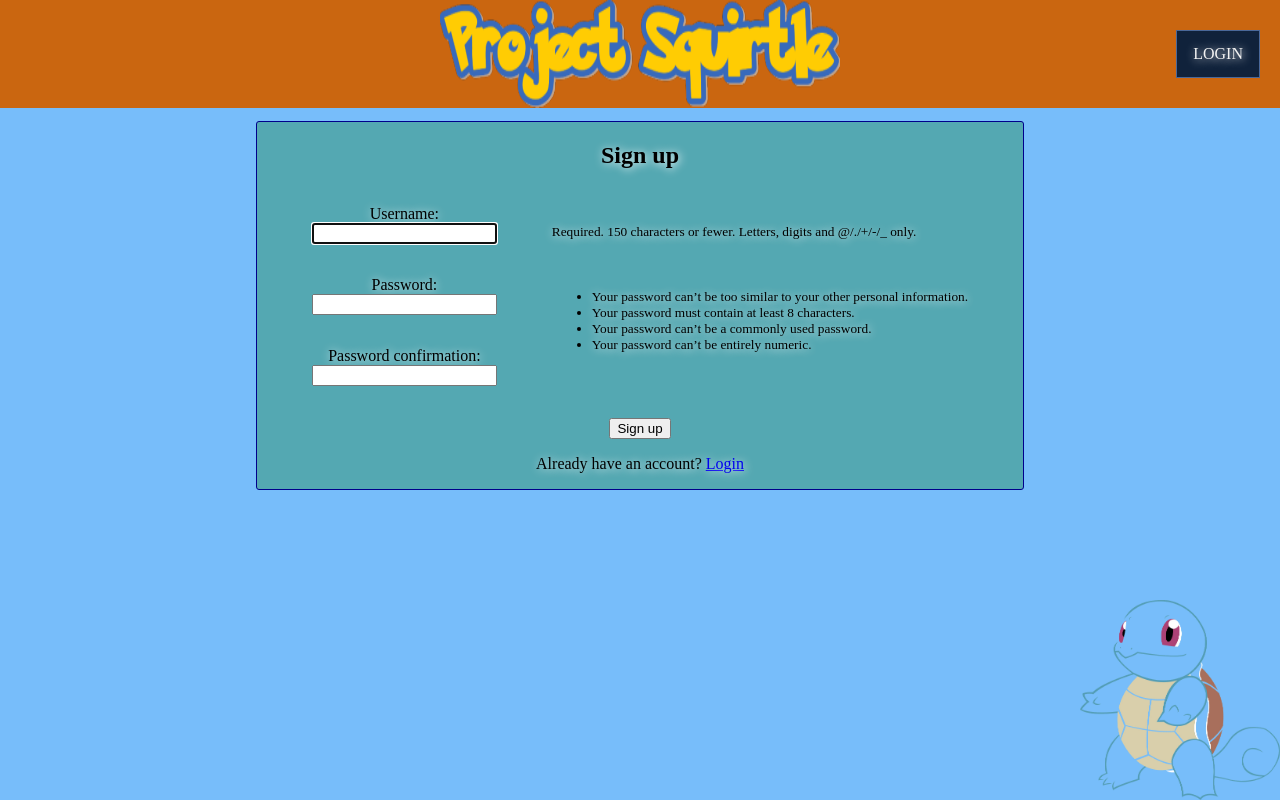
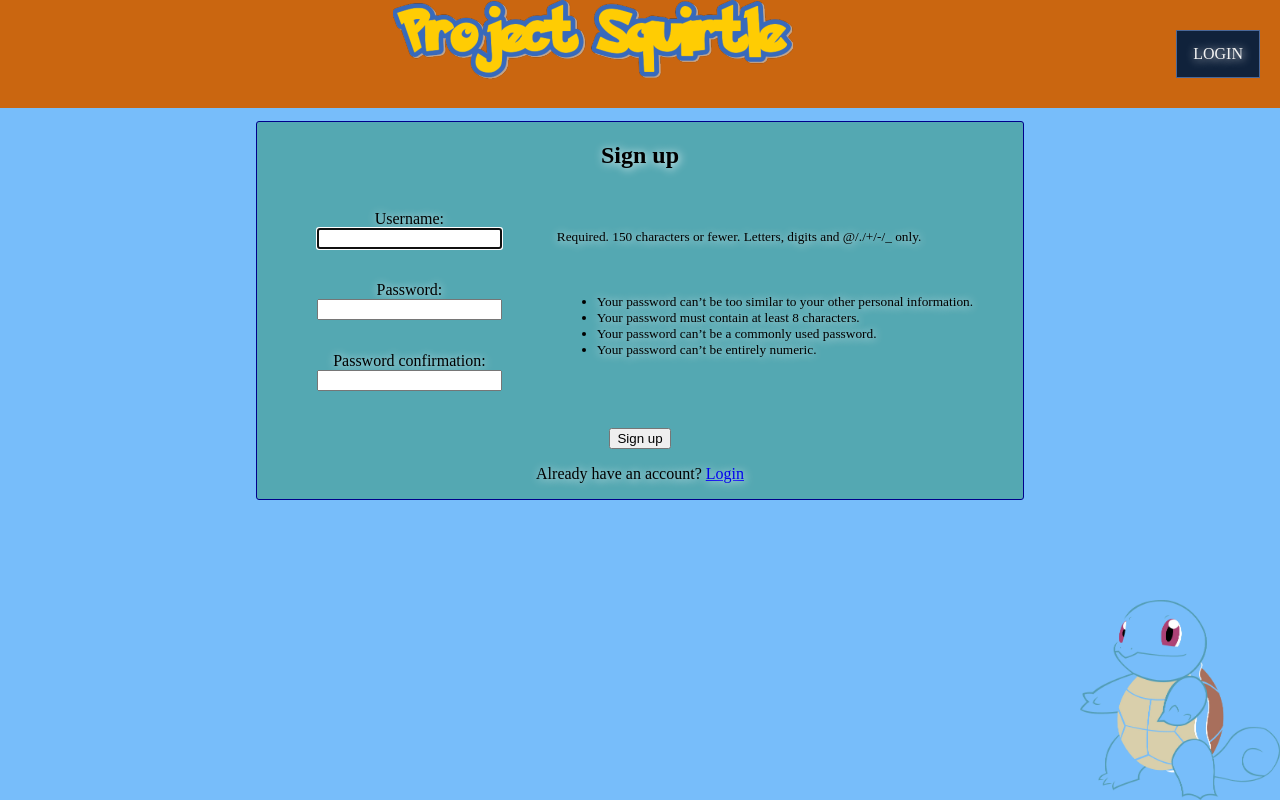
Before and after one commit to ethanswatson/projectsquirtle2, a Django app: page /createaccount/ in a window 1280 px wide. Run offline with Django 3.2, Linux system fonts and the light colour scheme.

Commit message:
general frontend cleanup

```diff
--- a/src/quizapp/static/quizapp/css/login.css
+++ b/src/quizapp/static/quizapp/css/login.css
@@ -1,51 +1,3 @@
-body{
-	justify-content: space-around;
-	background-color: rgb(119, 189, 250);
-	background-repeat: no-repeat;
-	background-size: 100%;
-	text-shadow: 1px 1px 10px white;
-	margin: 0px;
-	padding: 0px;
-}
-
-
-header{
-    background-color: #CA6610;
-    top: 0;
-	width: 100%;
-	display: flex;
-	justify-content: space-between;
-	width: 100%;
-}
-
-header a {
-    float: right;
-    display: block;
-    color: #f2f2f2;
-    text-align: center;
-    padding: 14px 16px;
-	margin: 30px 20px 30px 0px;
-	background: #10223B;
-    text-decoration: none;
-	border: 1px solid #4a6899;
-}
-
-header a:hover{
-	background: #294277;
-}
-
-
-
-footer img{
-	position: fixed;
-	width: 200px;
-	height: 200px;
-	right: 0px;
-	bottom: 0px;
-}
-
-
-
 section{
 	display: flex;
 	flex-direction: row;
--- a/src/quizapp/static/quizapp/css/style.css
+++ b/src/quizapp/static/quizapp/css/style.css
@@ -18,7 +18,7 @@
 	width: 100%;
 }
 
-header a {
+.header-link {
     float: right;
     display: block;
     color: #f2f2f2;
@@ -30,7 +30,7 @@
 	border: 1px solid #4a6899;
 }
 
-header a:hover{
+.header-link:hover{
 	background: #294277;
 }
 
@@ -57,7 +57,7 @@
 	text-align: center;
 	width: 100%;
 }
-article{
+.box-button{
 	background: #10223B;
 	padding: 50px;
 
@@ -68,7 +68,7 @@
   	text-align: center;
 }
 
-article:hover{
+.box-button:hover{
 	background: #294277;
 }
 
--- a/src/quizapp/templates/quizapp/createaccount.html
+++ b/src/quizapp/templates/quizapp/createaccount.html
@@ -4,7 +4,8 @@
 <head>
     <title>Quiz App</title>
     {% load static %}
-    <link rel = 'stylesheet', type='text/css', href="{% static 'quizapp/css/login.css' %}"/>
+    <link rel="stylesheet" href="{% static 'quizapp/css/style.css' %}">
+    <link rel = "stylesheet" href="{% static 'quizapp/css/login.css' %}"/>
 </head>
 
 <body>
--- a/src/quizapp/templates/quizapp/createquiz.html
+++ b/src/quizapp/templates/quizapp/createquiz.html
@@ -4,7 +4,8 @@
 <head>
     <title>Quiz App</title>
     {% load static %}
-        <link rel = 'stylesheet', type='text/css', href="{% static 'quizapp/css/login.css' %}"/>
+    <link rel="stylesheet" href="{% static 'quizapp/css/style.css' %}">
+    <link rel="stylesheet" href="{% static 'quizapp/css/login.css' %}"/>
 </head>
 <body style = "text-align: center"></body>
 
--- a/src/quizapp/templates/quizapp/editanswer.html
+++ b/src/quizapp/templates/quizapp/editanswer.html
@@ -4,7 +4,8 @@
 <head>
     <title>Quiz App</title>
     {% load static %}
-        <link rel = 'stylesheet', type='text/css', href="{% static 'quizapp/css/login.css' %}"/>
+    <link rel="stylesheet" href="{% static 'quizapp/css/style.css' %}">
+    <link rel = "stylesheet" href="{% static 'quizapp/css/login.css' %}"/>
 </head>
 <body style = "text-align: center"></body>
 
--- a/src/quizapp/templates/quizapp/editquestion.html
+++ b/src/quizapp/templates/quizapp/editquestion.html
@@ -4,8 +4,9 @@
 <head>
     <title>Quiz App</title>
     {% load static %}
-        <link rel = 'stylesheet', type='text/css', href="{% static 'quizapp/css/login.css' %}"/>
-        <script type="text/javascript" src="{% static 'quizapp/scripts/editquestion.js' %}"></script>
+    <link rel="stylesheet" href="{% static 'quizapp/css/style.css' %}">
+    <link rel = "stylesheet" href="{% static 'quizapp/css/login.css' %}"/>
+    <script type="text/javascript" src="{% static 'quizapp/scripts/editquestion.js' %}"></script>
 </head>
 <body style = "text-align: center"></body>
 
--- a/src/quizapp/templates/quizapp/editquiz.html
+++ b/src/quizapp/templates/quizapp/editquiz.html
@@ -4,8 +4,9 @@
 <head>
     <title>Quiz App</title>
     {% load static %}
-        <link rel = 'stylesheet', type='text/css', href="{% static 'quizapp/css/login.css' %}"/>
-        <script type="text/javascript" src="{% static 'quizapp/scripts/editquiz.js' %}"></script>
+    <link rel="stylesheet" href="{% static 'quizapp/css/style.css' %}">
+    <link rel = "stylesheet" href="{% static 'quizapp/css/login.css' %}"/>
+    <script type="text/javascript" src="{% static 'quizapp/scripts/editquiz.js' %}"></script>
 </head>
 <body style = "text-align: center"></body>
 
--- a/src/quizapp/templates/quizapp/index.html
+++ b/src/quizapp/templates/quizapp/index.html
@@ -12,9 +12,9 @@
 	{% include "./partials/header.html" %}
 
 	<section>
-		<article >Join Quiz</article>
+		<a href="{% url 'quizapp:joinQuiz' %}"><article class="box-button">Join Quiz</article></a>
 		{% if request.user.is_authenticated %}
-			<article >Create Quiz</article>
+			<a href="{% url 'quizapp:createQuiz' %}"><article class="box-button">Create Quiz</article></a>
 		{% endif %}
 	</section>
 
--- a/src/quizapp/templates/quizapp/partials/header.html
+++ b/src/quizapp/templates/quizapp/partials/header.html
@@ -6,10 +6,10 @@
         <a style = 'visibility: hidden'>LOGIN</a>
     {% endif %}
     {% load static %}
-    <img src="{% static 'quizapp/images/projectSquirtle.png' %}"/>
+    <a href="{% url 'quizapp:index' %}"><img src="{% static 'quizapp/images/projectSquirtle.png' %}"/></a>
     {% if request.user.is_authenticated %}
-        <a href="{% url 'quizapp:profile' %}">{{request.user.username}}</a>
+        <a class="header-link" href="{% url 'quizapp:profile' %}">{{request.user.username}}</a>
     {% else %}
-        <a href="{% url 'quizapp:login' %}">LOGIN</a>
+        <a class="header-link" href="{% url 'quizapp:login' %}">LOGIN</a>
     {% endif %}
 </header>
--- a/src/quizapp/templates/quizapp/profile.html
+++ b/src/quizapp/templates/quizapp/profile.html
@@ -4,8 +4,9 @@
 <head>
     <title>Quiz App</title>
     {% load static %}
-        <link rel = 'stylesheet', type='text/css', href="{% static 'quizapp/css/login.css' %}"/>
-        <script type="text/javascript" src="{% static 'quizapp/scripts/profile.js' %}"></script>
+    <link rel="stylesheet" href="{% static 'quizapp/css/style.css' %}">
+    <link rel = 'stylesheets' href="{% static 'quizapp/css/login.css' %}"/>
+    <script type="text/javascript" src="{% static 'quizapp/scripts/profile.js' %}"></script>
 </head>
 <body style = "text-align: center">
 
--- a/src/quizapp/urls.py
+++ b/src/quizapp/urls.py
@@ -7,6 +7,7 @@
 
 urlpatterns = [
     path('', views.index, name='index'),
+    path('joinquiz/', views.joinQuiz, name='joinQuiz'),
     path('createaccount/', views.createAccount, name='createAccount'),
     path('accounts/profile/', views.profile, name='profile'),
     path('accounts/createQuiz/', views.createQuiz, name='createQuiz'),
```
